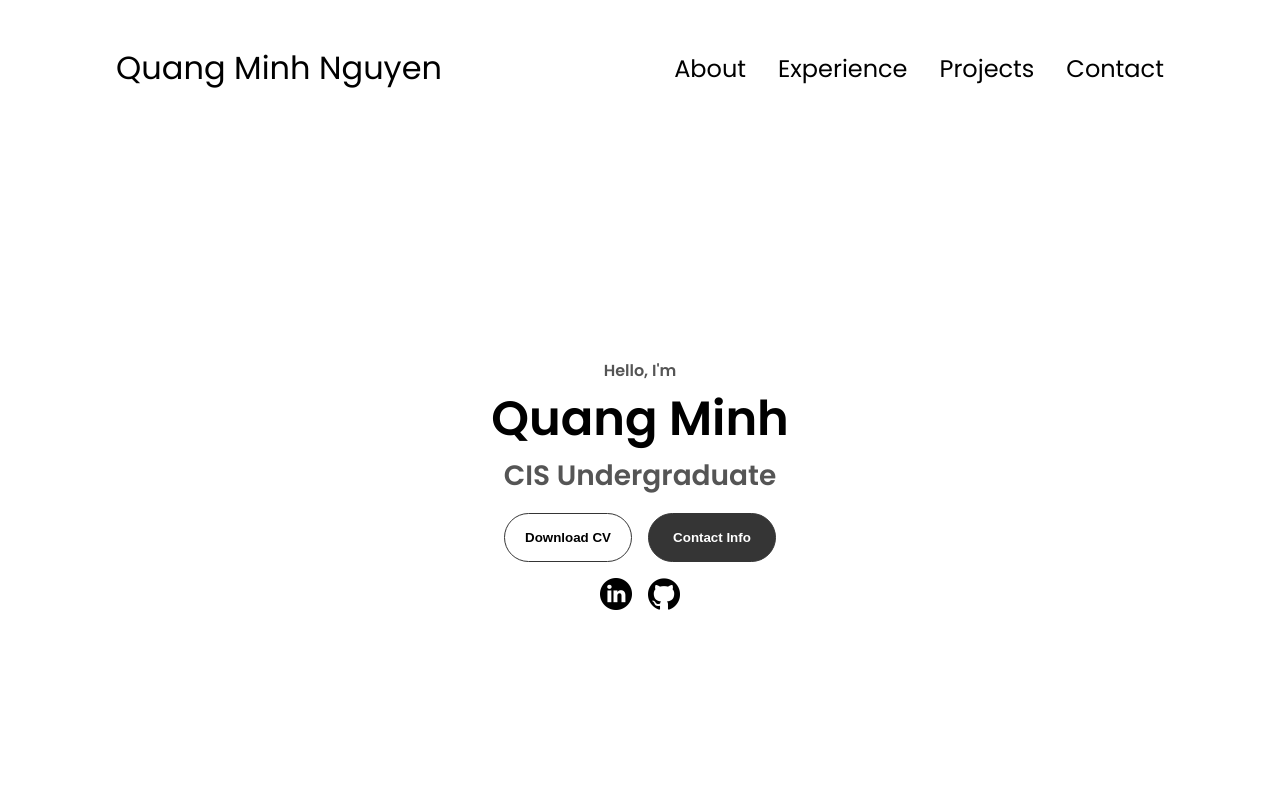
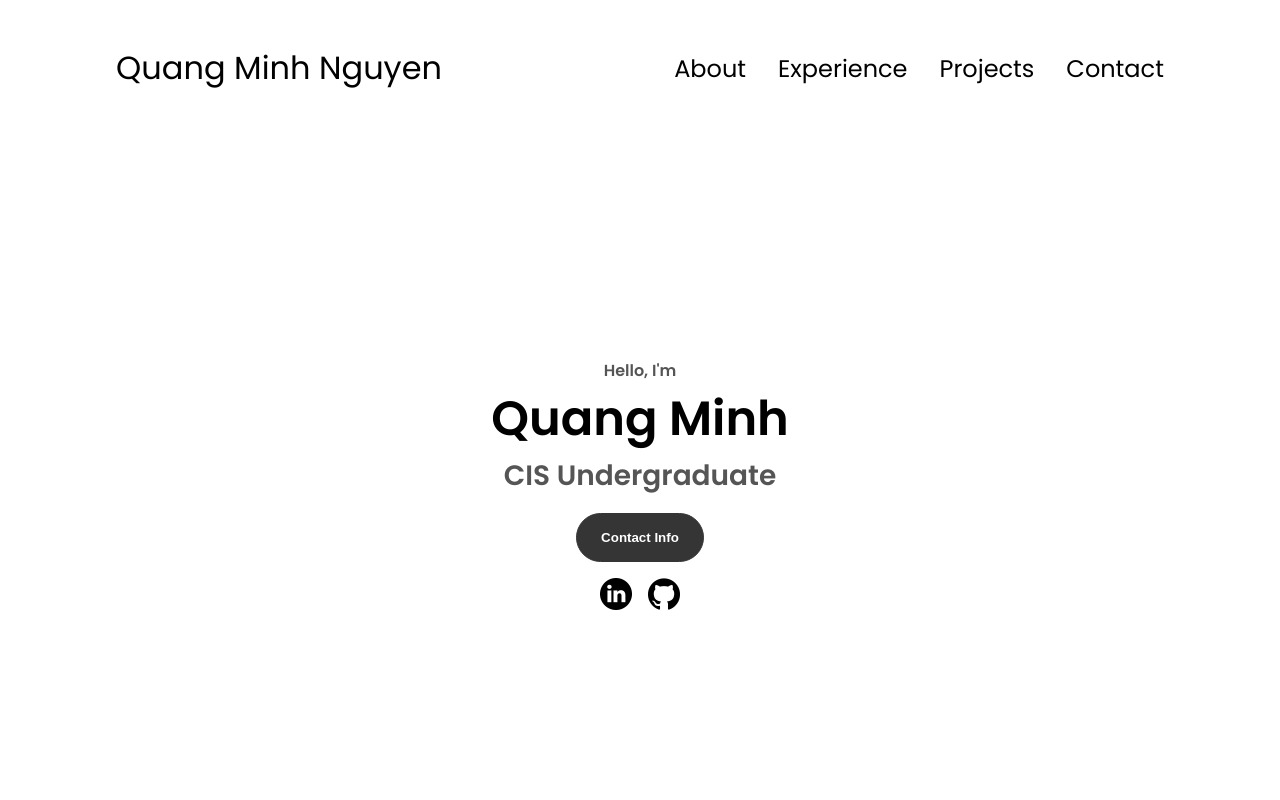
Before and after one commit to minhwin115/html-css-js-portfolio, a plain HTML site: page index.html in a window 1280 px wide. Shown: the top 800 px of the page. Drawn offline with Linux system fonts and the light colour scheme.

Commit message:
Update index.html

```diff
--- a/index.html
+++ b/index.html
@@ -42,12 +42,7 @@
         <h1 class="title">Quang Minh</h1>
         <p class="section__text__p2">CIS Undergraduate</p>
         <div class="btn-container">
-          <button
-            class="btn btn-color-2"
-            onclick="window.open('./assets/Quang-Minh-Resume.pdf')"
-          >
-            Download CV
-          </button>
+
           <button class="btn btn-color-1" onclick="location.href='./#contact'">
             Contact Info
           </button>
@@ -57,7 +52,7 @@
             src="./assets/linkedin.png"
             alt="My LinkedIn profile"
             class="icon"
-            onclick="location.href='https://linkedin.com/in/mnguyen2025/'"
+            onclick="location.href='https://linkedin.com/in/qmnguyenatl'"
           />
           <img
             src="./assets/github.png"
```
